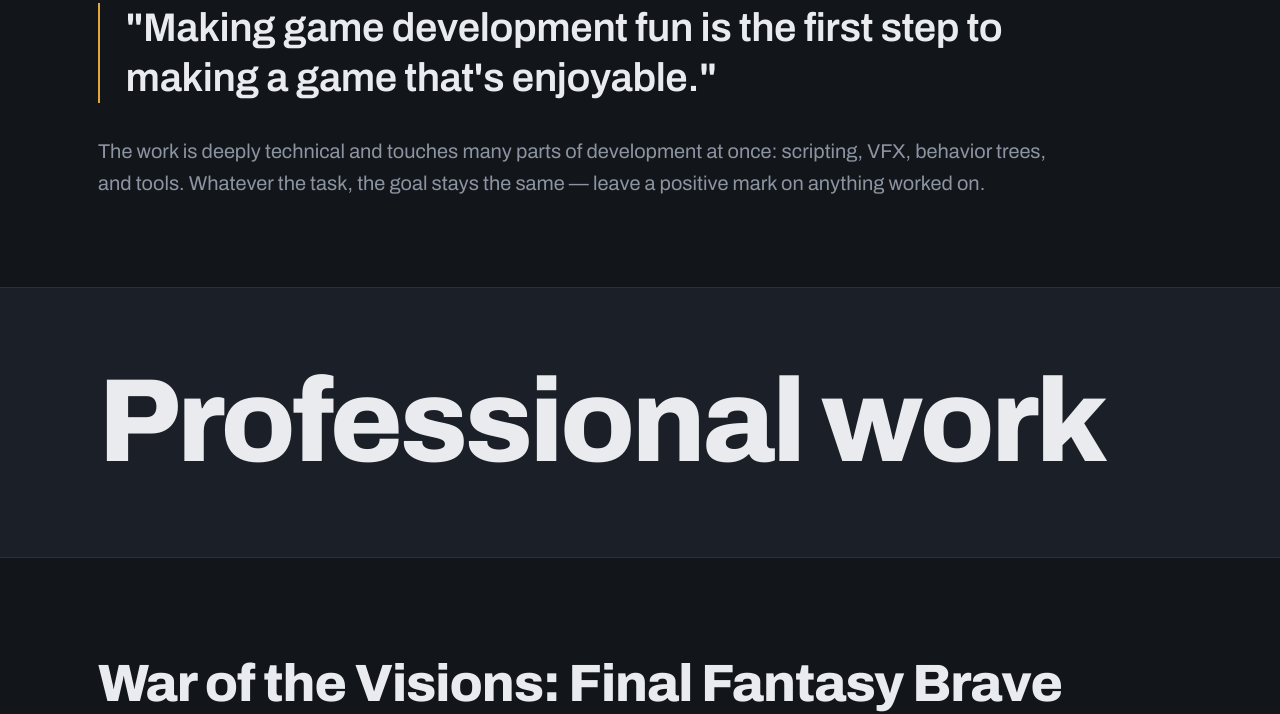
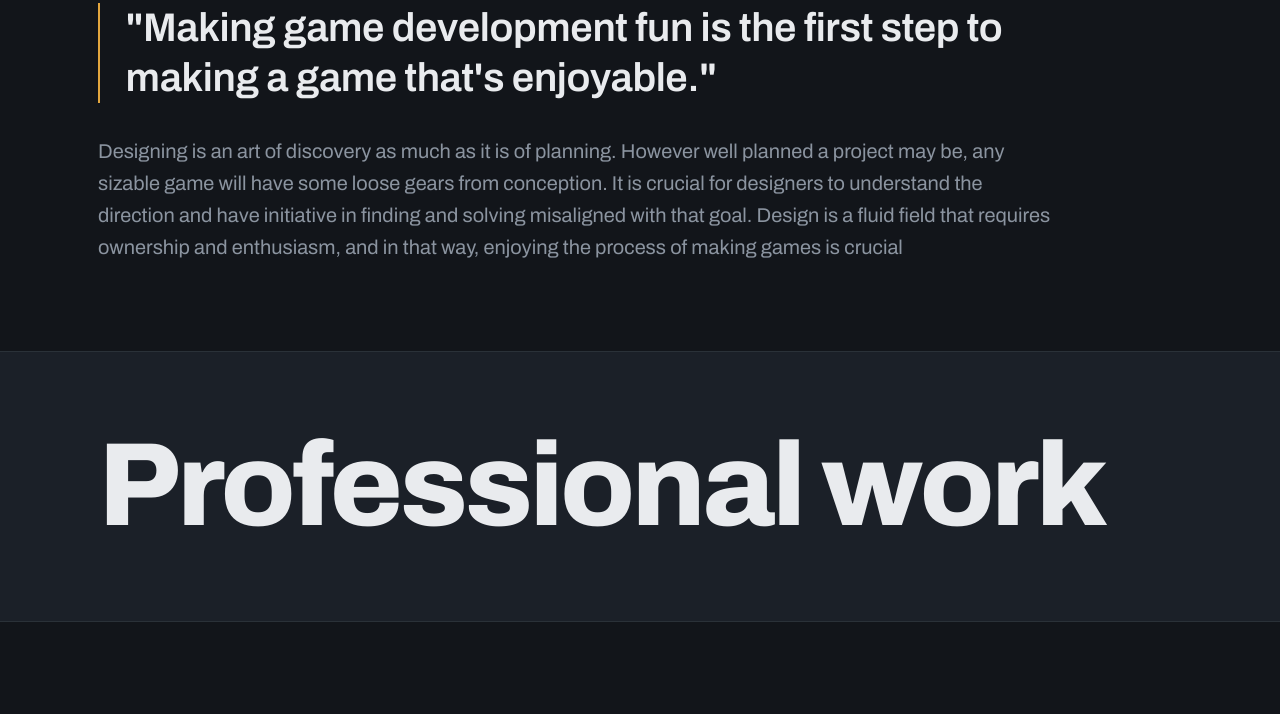
Before and after one commit to xunjie-svg/portfolio, a plain HTML site: page index.html in a window 1280 px wide. Shown: the part 812-1526 px from the top of the page. Drawn offline with Linux system fonts and the light colour scheme.

Commit message:
Update About section copy

```diff
--- a/index.html
+++ b/index.html
@@ -85,7 +85,7 @@
       <blockquote class="statement">
         "Making game development fun is the first step to making a game that's enjoyable."
       </blockquote>
-      <p class="about-body">The work is deeply technical and touches many parts of development at once: scripting, VFX, behavior trees, and tools. Whatever the task, the goal stays the same — leave a positive mark on anything worked on.</p>
+      <p class="about-body">Designing is an art of discovery as much as it is of planning. However well planned a project may be, any sizable game will have some loose gears from conception. It is crucial for designers to understand the direction and have initiative in finding and solving misaligned with that goal. Design is a fluid field that requires ownership and enthusiasm, and in that way, enjoying the process of making games is crucial</p>
     </div>
   </section>
 
```
